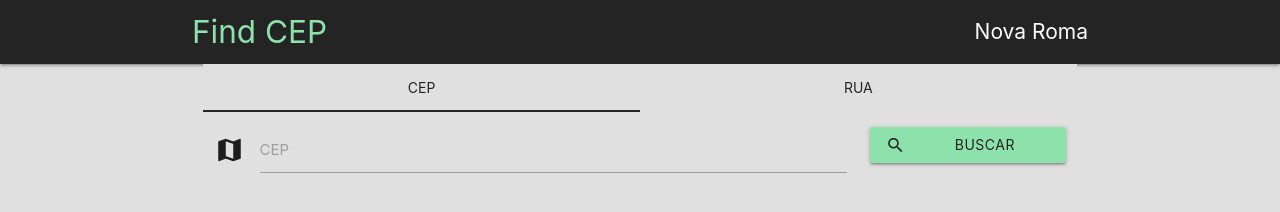
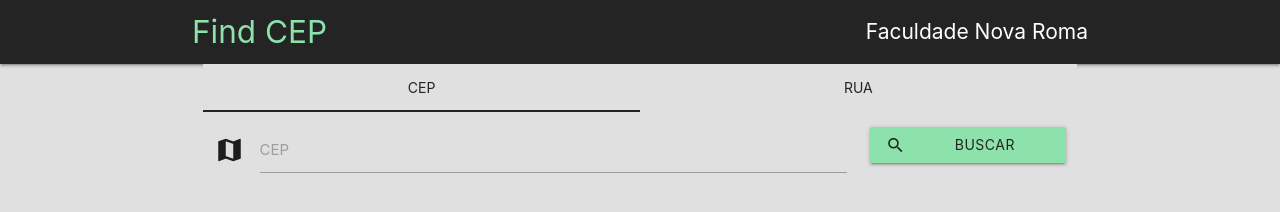
Before and after one commit to RamonBaier/FindCEP, a plain HTML site: page index.html in a window 1280 px wide. Drawn offline with nearby package versions, Linux system fonts and the light colour scheme; no server answers.

Commit message:
teste alteração em nuvem

```diff
--- a/index.html
+++ b/index.html
@@ -18,7 +18,7 @@
             <div onclick="showTeamInfo"> <a id="logo-container" href="#" class="brand-logo">Find CEP</a> </div>
             <ul class="right hide-on-med-and-down">
                 <li>
-                    <p id="novaRoma" href="#">Nova Roma</p>
+                    <p id="novaRoma" href="#">Faculdade Nova Roma</p>
                 </li>
             </ul>
 
```
Also changed, not shown: 1 other file.
